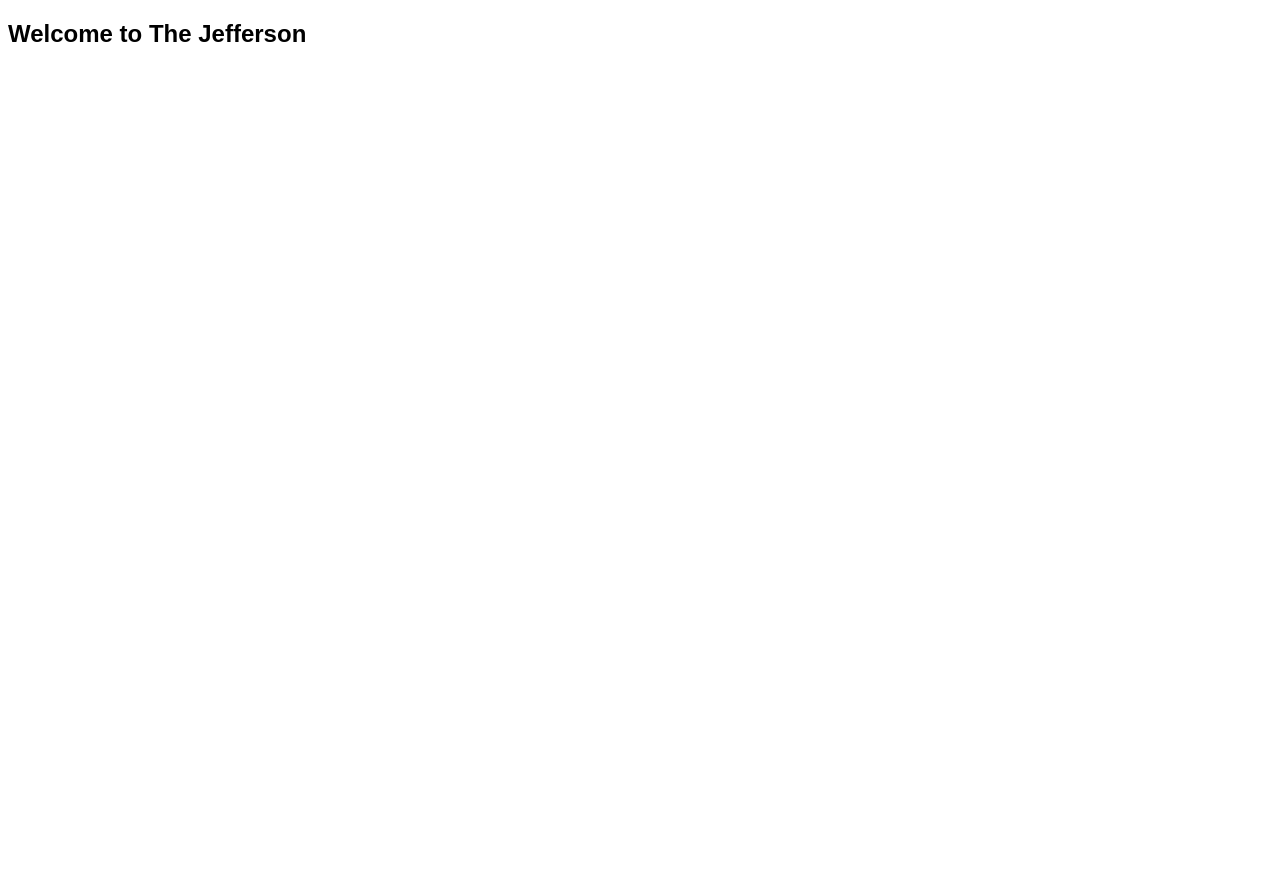
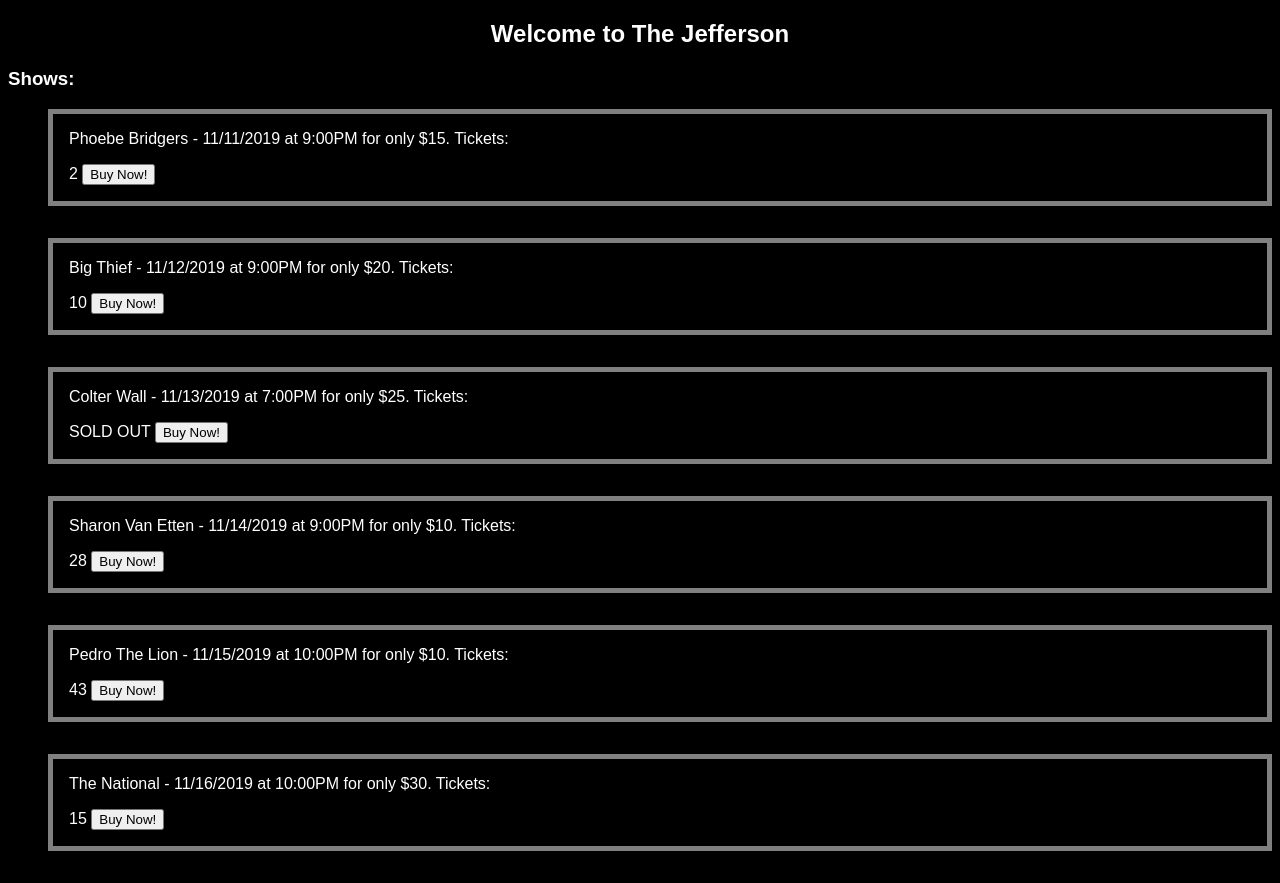
Before and after one commit to jiddyy/Music-Venue-Frontend-Practice, a plain HTML site: page index.html in a window 1280 px wide. Before the commit the page ends 800 px from the top, so only its background shows below. Drawn offline with Linux system fonts and the light colour scheme.

Commit message:
started project. basic css design, loaded js to DOM, 'buy tickets' not done.

```diff
--- a/index.html
+++ b/index.html
@@ -1,20 +1,22 @@
-<!doctype html>
+<!DOCTYPE html>
 
 <html lang="en">
-
   <head>
-    <meta charset="utf-8">
+    <meta charset="utf-8" />
     <title>The Jefferson - Music Venue</title>
-    <link rel="stylesheet" href="style.css">
+    <link rel="stylesheet" href="style.css" />
   </head>
 
   <body>
     <div>
       <h2>Welcome to The Jefferson</h2>
     </div>
+    <div class="shows">
+      <h3>Shows:</h3>
+    </div>
+    <ul id="list-of-shows"></ul>
 
     <script src="shows.js"></script>
     <script src="javascript.js"></script>
   </body>
-
 </html>
--- a/javascript.js
+++ b/javascript.js
@@ -1,10 +1,32 @@
-function logShowsToConsole() {
-    for (let i = 0; i < SHOWS.length; i++) {
-        let show = SHOWS[i];
-        console.log(show.artist);
-    }
+function showShows() {
+  const showsList = document.getElementById("list-of-shows");
+  for (let i = 0; i < SHOWS.length; i++) {
+    let show = SHOWS[i];
+    let showInformation = `<li class="list-item">
+    <p>
+    ${show.artist} -
+    ${show.date} at
+    ${show.show} for only
+    $${show.price}. Tickets:
+    <div class="counter">
+    <span id="ticket-count">${show.tickets}</span>
+    <button class="buy-button">Buy Now!</button></div>
+    </p>
+    </li>`;
+    showsList.insertAdjacentHTML("beforeend", showInformation);
+  }
 }
 
-document.addEventListener("DOMContentLoaded", function () {
-    logShowsToConsole();
+document.addEventListener("DOMContentLoaded", function() {
+  showShows();
 });
+
+const counters = document.querySelectorAll(".counter");
+
+for (const counter of counters) {
+  const count = counter.querySelector(".buy-button");
+  count.addEventListener("click", function subtract() {
+    const num = counter.querySelector(".ticket-count");
+    num.textContent = Number(num.textContent) - 1;
+  });
+}
--- a/style.css
+++ b/style.css
@@ -1,3 +1,16 @@
 body {
-    font-family: Arial, Helvetica, sans-serif;
+  font-family: Arial, Helvetica, sans-serif;
+  background-color: black;
+  color: white;
 }
+h2 {
+  text-align: center;
+}
+#list-of-shows {
+  list-style-type: none;
+}
+.list-item {
+  border: 5px solid gray;
+  margin-bottom: 2rem;
+  padding-left: 1rem;
+}
```
Lines whose indentation alone changed are shown as unchanged.
